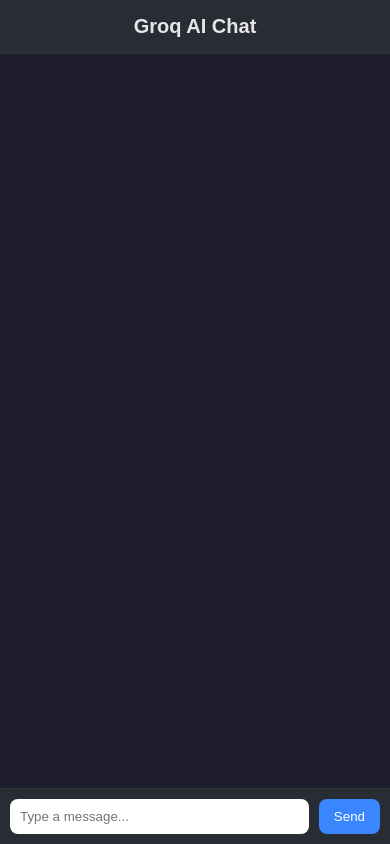
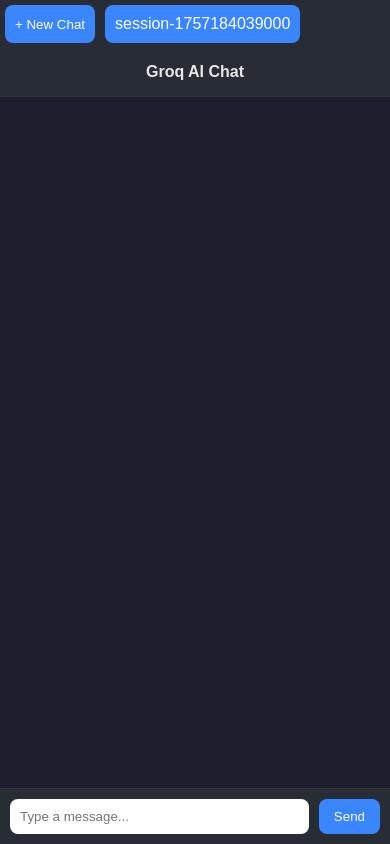
Before and after one commit to RobloxScripter2025/Al, a website: page public/index.html in a window 390 px wide. Drawn offline with Linux system fonts and the light colour scheme.

Commit message:
Update index.html

```diff
--- a/public/index.html
+++ b/public/index.html
@@ -2,35 +2,79 @@
 <html>
 <head>
   <meta charset="utf-8">
-  <title>Groq AI Chat</title>
+  <title>Groq AI Multi-Chat</title>
   <style>
     body {
+      margin: 0;
       font-family: Arial, sans-serif;
+      display: flex;
+      height: 100vh;
       background-color: #1e1e2f;
       color: #e6e6e6;
-      margin: 0;
-      padding: 0;
+    }
+
+    /* Sidebar */
+    #sidebar {
+      width: 250px;
+      background-color: #282c34;
+      border-right: 1px solid #333;
       display: flex;
       flex-direction: column;
-      height: 100vh;
+      overflow-y: auto;
+    }
+
+    #sidebar button {
+      background-color: #3a86ff;
+      border: none;
+      color: #fff;
+      padding: 10px;
+      margin: 5px;
+      border-radius: 8px;
+      cursor: pointer;
+    }
+
+    #sessionList {
+      flex: 1;
+      display: flex;
+      flex-direction: column;
+      overflow-y: auto;
+    }
+
+    .session-item {
+      padding: 10px;
+      margin: 5px;
+      border-radius: 8px;
+      cursor: pointer;
+      background-color: #44475a;
+    }
+
+    .session-item.active {
+      background-color: #3a86ff;
+      color: #fff;
+    }
+
+    /* Main chat area */
+    #main {
+      flex: 1;
+      display: flex;
+      flex-direction: column;
     }
 
     header {
+      padding: 15px;
       background-color: #282c34;
-      padding: 15px;
+      border-bottom: 1px solid #333;
       text-align: center;
-      font-size: 20px;
       font-weight: bold;
-      border-bottom: 1px solid #333;
     }
 
     #chat {
       flex: 1;
       padding: 15px;
-      overflow-y: auto;
       display: flex;
       flex-direction: column;
       gap: 10px;
+      overflow-y: auto;
     }
 
     .msg {
@@ -75,15 +119,46 @@
       border-radius: 8px;
       cursor: pointer;
     }
+
+    /* Mobile adjustments */
+    @media screen and (max-width: 700px) {
+      body {
+        flex-direction: column;
+      }
+
+      #sidebar {
+        width: 100%;
+        flex-direction: row;
+        overflow-x: auto;
+        overflow-y: hidden;
+      }
+
+      #sessionList {
+        flex-direction: row;
+        overflow-x: auto;
+      }
+
+      #main {
+        flex: 1;
+      }
+    }
   </style>
 </head>
 <body>
+  <div id="sidebar">
+    <button onclick="createNewSession()">+ New Chat</button>
+    <div id="sessionList"></div>
+  </div>
+
+  <div id="main">
     <header>Groq AI Chat</header>
     <div id="chat"></div>
     <footer>
       <input id="input" placeholder="Type a message...">
       <button onclick="send()">Send</button>
     </footer>
+  </div>
+
   <script src="main.js"></script>
 </body>
 </html>
```
Lines whose indentation alone changed are shown as unchanged.
